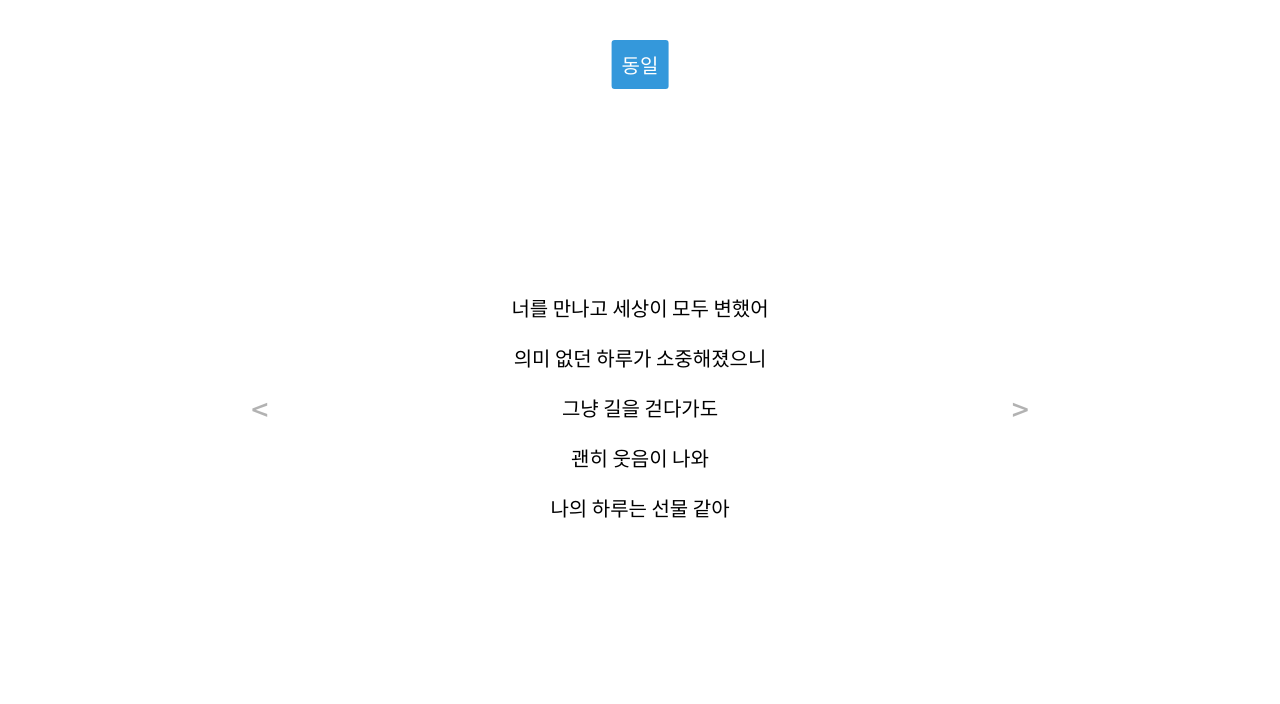
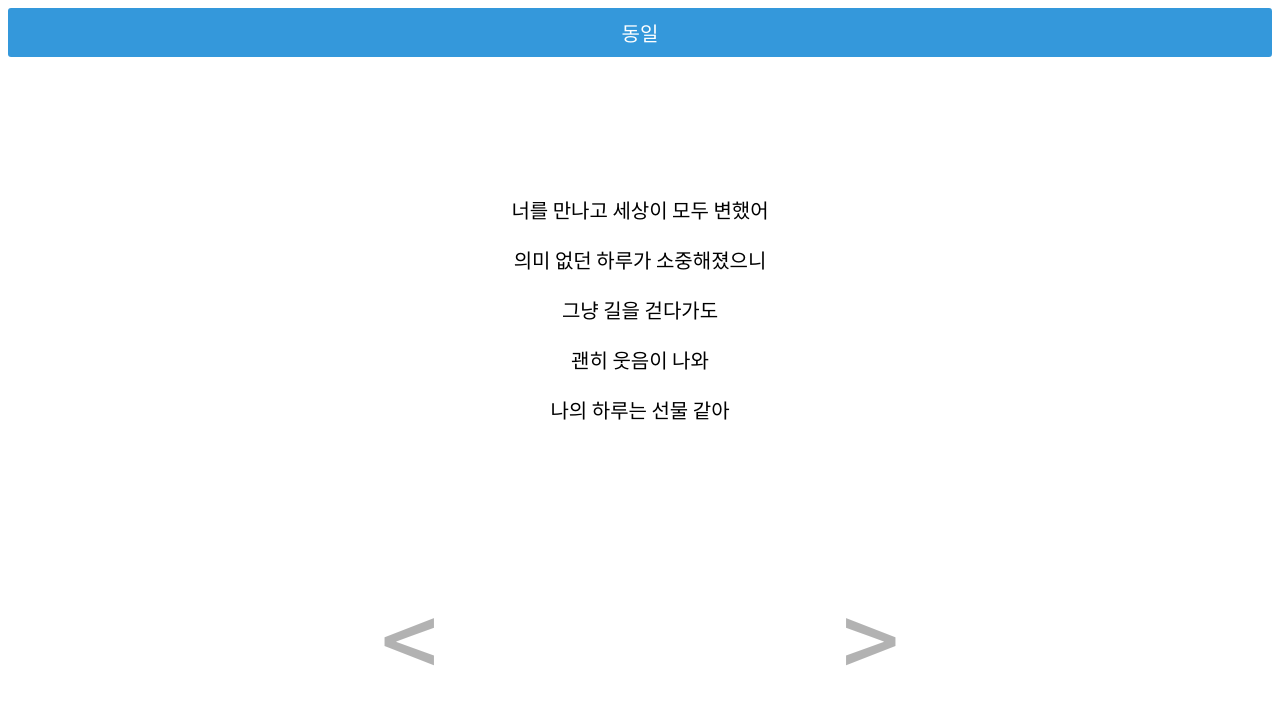
Before and after one commit to devstefancho/song, a React (Create React App) app: page / in a window 1280 px wide. Shown: the top 704 px of the page. Built offline with nearby package versions, Linux system fonts and the light colour scheme.

Commit message:
버튼위치 아래로 변경

```diff
--- a/src/components/Lyrics.css
+++ b/src/components/Lyrics.css
@@ -1,11 +1,17 @@
-.center {
-    display: flex;
-    justify-content: space-between;
-    align-items: center;
-    height: 100vh;
+* {
     font-family: 'Noto Sans KR', sans-serif;
     font-size: 20px;
     text-align: center;
+}
+
+.container {
+    display: flex;
+    flex-direction: column;
+    justify-content: space-between;
+    height: 100vh;
+}
+
+.center {
 }
 
 section {
@@ -13,13 +19,17 @@ section {
     line-height: 2.5;
 }
 
-.arrow {
+.arrow-box {
     display: flex;
     align-items: center;
-    margin: auto;
-    height: 100vh;
+    justify-content: space-evenly;
+    margin-bottom: 100px;
+}
+
+.arrow {
     transition: all .5s;
-    font-size: 30px;
+    width: 120px;
+    font-size: 100px;
     color: rgba(0,0,0,.3);
 }
 
@@ -28,21 +38,7 @@ section {
 }
 
 .tag {
-    position: absolute;
-    top: 40px;
-    left: 50%;
-    transform: translateX(-50%);
     color: white;
     padding: 10px;
     border-radius: 3px;
 }
-
-.a {
-    color: red;
-}
-.b {
-    color: blue;
-}
-.c {
-    color: green;
-}
--- a/src/components/Lyrics.js
+++ b/src/components/Lyrics.js
@@ -11,11 +11,15 @@ export function Lyrics() {
         setIdx(prev => prev < data.length - 1 ? prev + 1 : prev);
     }
     return (
-        <div className='center'>
+        <div className="container">
             <div className={`tag`} style={{ backgroundColor: data[idx].color }}>{data[idx].tag}</div>
-            <div onClick={prevClickHandler} className="arrow">&lt;</div>
-            <section className={data[idx].class}>{data[idx].text}</section>
-            <div onClick={nextClickHandler} className="arrow">&gt;</div>
+            <div className='center'>
+                <section className={data[idx].class}>{data[idx].text}</section>
+            </div>
+            <div className="arrow-box">
+                <div onClick={prevClickHandler} className="arrow">&lt;</div>
+                <div onClick={nextClickHandler} className="arrow">&gt;</div>
+            </div>
         </div>
     )
 }
```
